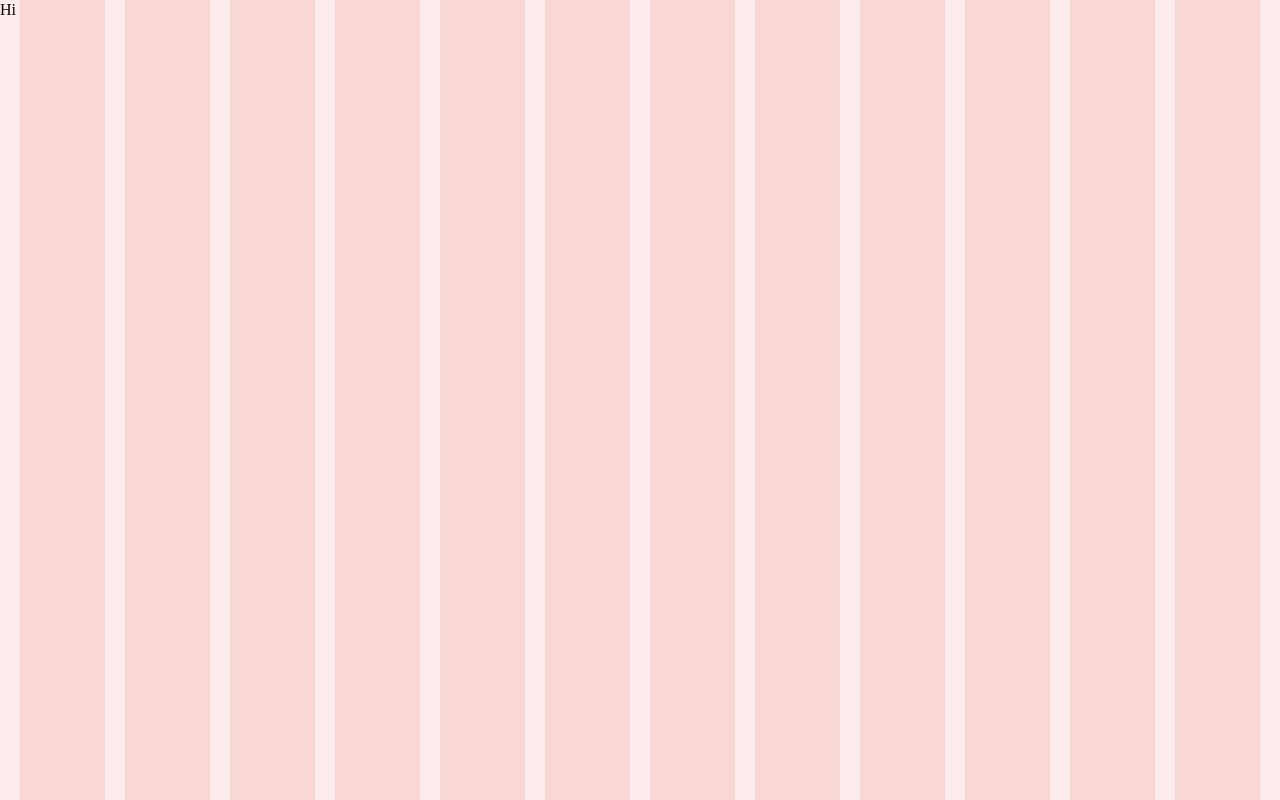
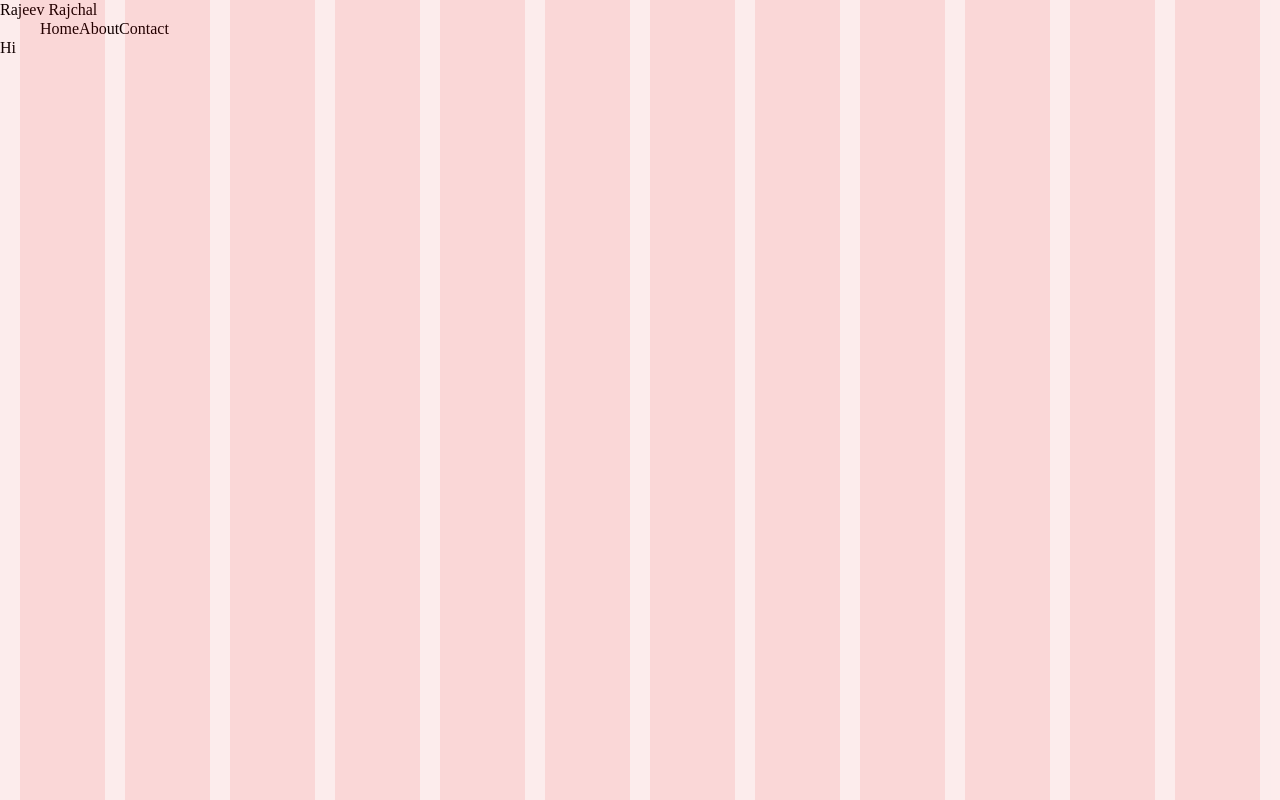
Before and after one commit to rajeevrajchal/rajeev-me, a SvelteKit app: page / in a window 1280 px wide. Shown: the top 800 px of the page. Built offline with nearby package versions, Linux system fonts and the light colour scheme.

Commit message:
updated the minor css

```diff
--- /dev/null
+++ b/src/lib/shared/components/navigation/app-bar.svelte
@@ -0,0 +1,16 @@
+<nav>
+	<p>Rajeev Rajchal</p>
+	<ul>
+		<li><a href="/">Home</a></li>
+		<li><a href="/about">About</a></li>
+		<li><a href="/contact">Contact</a></li>
+	</ul>
+</nav>
+
+<style>
+	ul {
+		display: flex;
+		align-items: center;
+		gap: env(--gap-2);
+	}
+</style>
--- /dev/null
+++ b/src/lib/shared/components/navigation/index.ts
@@ -0,0 +1 @@
+export { default as AppBar } from './app-bar.svelte';
--- a/src/lib/shared/index.ts
+++ b/src/lib/shared/index.ts
@@ -1 +1,2 @@
 export { default as Layout } from './components/debug/layout.svelte';
+export * from './components/navigation/';
--- a/src/routes/+page.svelte
+++ b/src/routes/+page.svelte
@@ -1,4 +1,8 @@
+<script lang="ts">
+	import AppBar from '@shared/components/navigation/app-bar.svelte';
+</script>
+
 <section>
-	<img src="" alt="" />
-	<div>Hi</div>
+	<AppBar />
+	<p>Hi</p>
 </section>
--- a/src/styles/css/reset.css
+++ b/src/styles/css/reset.css
@@ -100,3 +100,16 @@ picture {
 :target {
 	scroll-margin-block: 5ex;
 }
+
+ul {
+	list-style: none;
+	text-decoration: none;
+}
+
+li {
+	text-decoration: none;
+}
+
+a {
+	text-decoration: none;
+}
```
